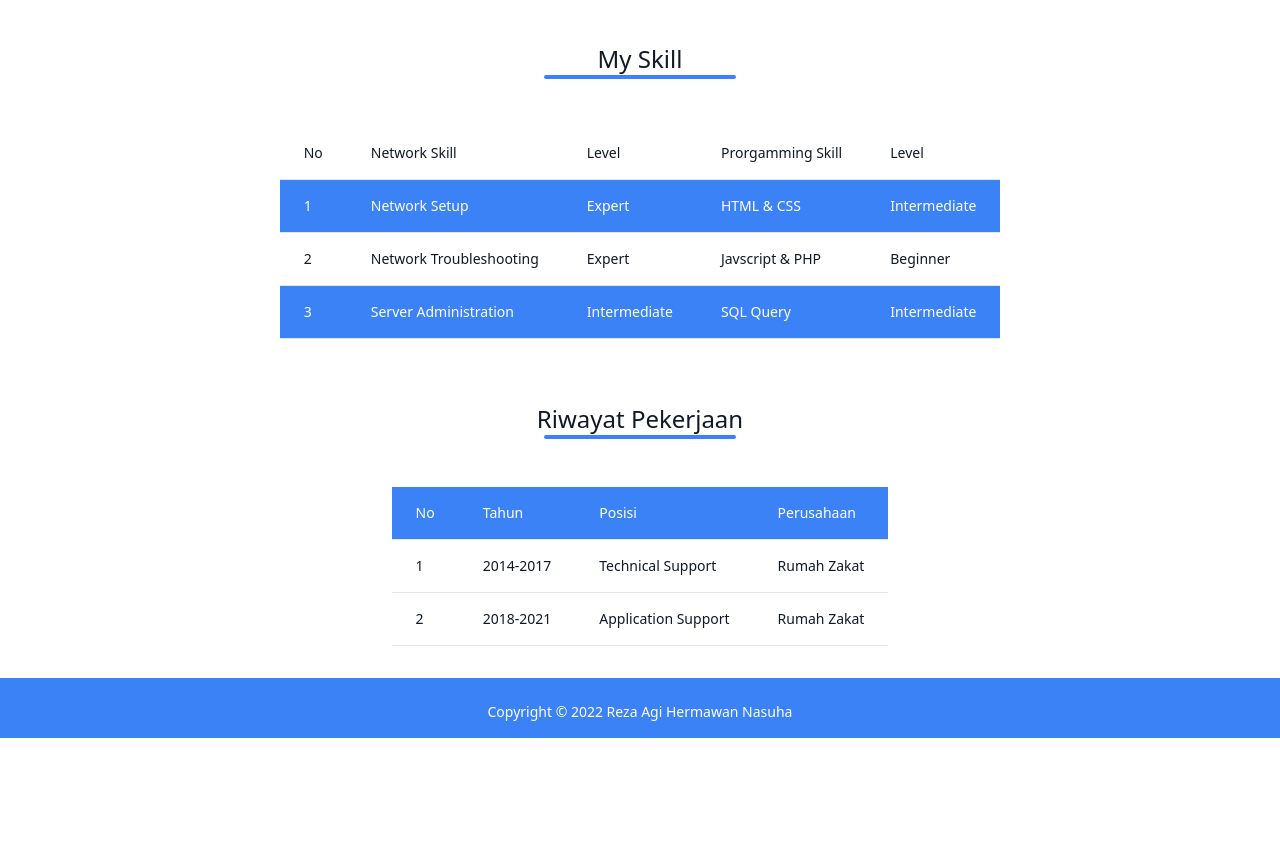
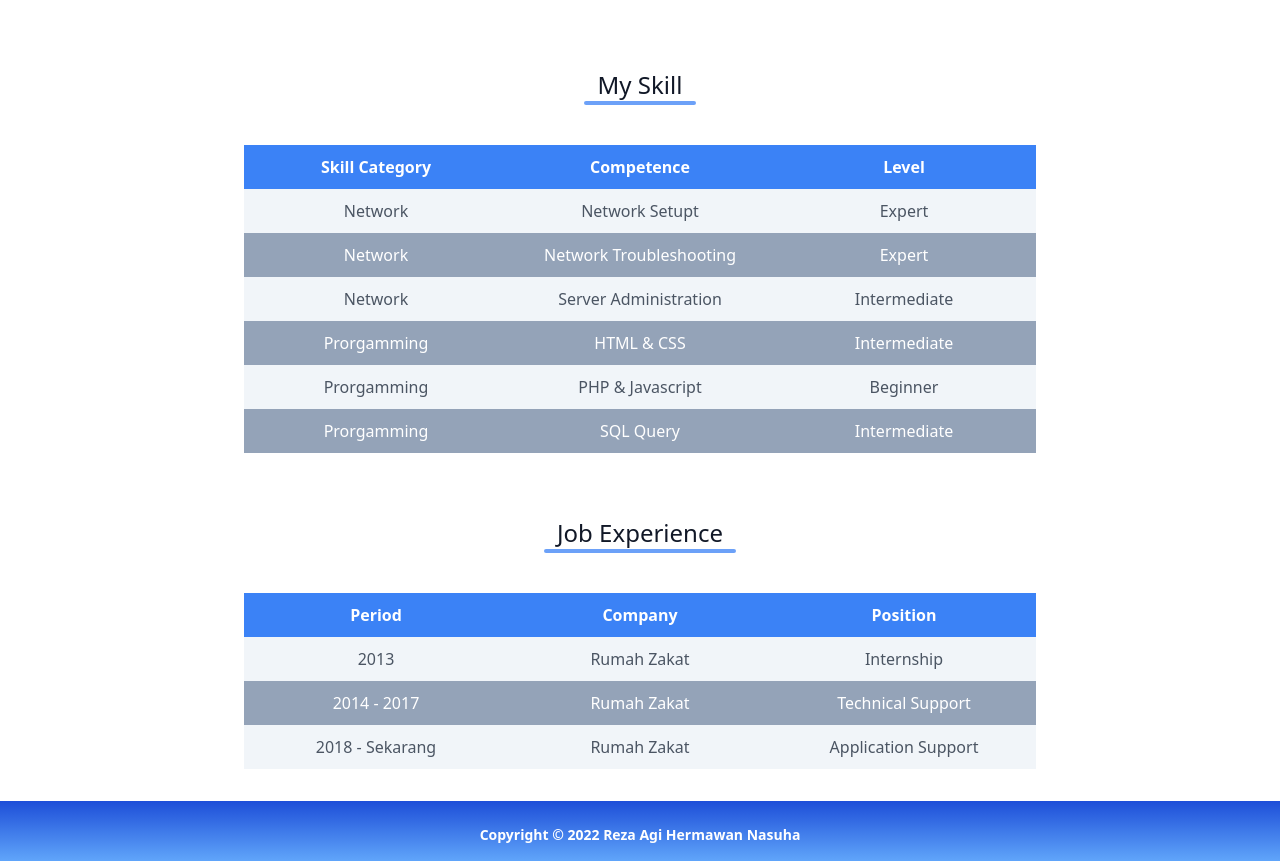
Before and after one commit to rezagi/wdp-class, a website: page src/index.html in a window 1280 px wide. Shown: the part 533-1394 px from the top of the page. Before the commit the page ends 1271 px from the top, so only its background shows below. Drawn offline with Linux system fonts and the light colour scheme.

Commit message:
:sparkles: Feature Update

```diff
--- a/src/index.html
+++ b/src/index.html
@@ -9,12 +9,12 @@
 
 <body>
 
-  <header class="text-gray-600 body-font bg-blue-600">
+  <header class="text-gray-600 body-font bg-gradient-to-b from-blue-700 to-blue-400">
     <div class="container mx-auto flex flex-wrap p-5 flex-col md:flex-row items-center">
       <nav class="flex lg:w-2/5 flex-wrap items-center text-base md:ml-auto bg text-white">
-        <a href="index.html" class="mr-5 hover:text-black">Home</a>
-        <a href="portofolio.html" class="mr-5 hover:text-black">Portofolio</a>
-        <a href="contact.html" class="mr-5 hover:text-black">Contact</a>
+        <a href="index.html" class="navMenu">Home</a>
+        <a href="portofolio.html" class="navMenu">Portofolio</a>
+        <a href="contact.html" class="navMenu">Contact</a>
       </nav>
     </div>
   </header>
@@ -22,11 +22,12 @@
   <section class="text-gray-600 body-font">
     <div class="container mx-auto flex px-5 py-10 items-center justify-center flex-col">
       <h1 class="title-font sm:text-4xl text-3xl mb-4 font-medium text-gray-900">Reza Agi Hermawan Nasuha</h1>
-      <div class="h-1 w-96 bg-blue-500 rounded"></div>
-      <p class="mb-8 leading-relaxed">(IT Support)</p>
+      <div class="line w-96"></div>
+      <p class="mb-8 font-light leading-relaxed">(IT Support)</p>
       <img class="lg:w-1/12 md:w-1/6 w-1/6 mb-10 object-cover object-center rounded-3xl" alt="hero"
         src="../images/profile.jpg">
-      <p class="mx-24 leading-relaxed text-justify">Hallo, saat ini saya adalah seorang IT Support disalah satu
+      <p class="leading-relaxed text-justify font-semilight md:mx-60">Hallo, saat ini saya adalah seorang IT Support
+        disalah satu
         Lembaga NGO terbesar di
         Indonesia. Sebagai IT
         Support saya bertugas menghandle permasalahan yang berkaitan dengan IT di perusahaan. Dalam rangka
@@ -37,158 +38,90 @@
     </div>
   </section>
 
-  <div class="container mx-auto flex px-5 py-8 items-center justify-center flex-col">
-    <h1 class="title-font sm:text-2xl text-xl font-medium text-gray-900">My Skill</h1>
-    <div class="h-1 w-48 bg-blue-500 rounded"></div>
-
-  </div>
   <section class="text-gray-600 body-font">
-    <div class="container mx-auto mb-4 flex px-5 py-2 items-center justify-center flex-col">
-      <div class="flex flex-col">
-        <div class="overflow-x-auto sm:-mx-6 lg:-mx-8">
-          <div class="py-2 inline-block min-w-full sm:px-6 lg:px-8">
-            <div class="overflow-hidden">
-              <table class="min-w-full">
-                <thead class="bg-white border-b">
-                  <tr>
-                    <th scope="col" class="text-sm font-medium text-gray-900 px-6 py-4 text-left">
-                      No
-                    </th>
-                    <th scope="col" class="text-sm font-medium text-gray-900 px-6 py-4 text-left">
-                      Network Skill
-                    </th>
-                    <th scope="col" class="text-sm font-medium text-gray-900 px-6 py-4 text-left">
-                      Level
-                    </th>
-                    <th scope="col" class="text-sm font-medium text-gray-900 px-6 py-4 text-left">
-                      Prorgamming Skill
-                    </th>
-                    <th scope="col" class="text-sm font-medium text-gray-900 px-6 py-4 text-left">
-                      Level
-                    </th>
-                  </tr>
-                </thead>
-                <tbody>
-                  <tr class="bg-blue-500 border-b">
-                    <td class="px-6 py-4 whitespace-nowrap text-sm font-medium text-white">1</td>
-                    <td class="text-sm text-white font-light px-6 py-4 whitespace-nowrap">
-                      Network Setup
-                    </td>
-                    <td class="text-sm text-white font-light px-6 py-4 whitespace-nowrap">
-                      Expert
-                    </td>
-                    <td class="text-sm text-white font-light px-6 py-4 whitespace-nowrap">
-                      HTML & CSS
-                    </td>
-                    <td class="text-sm text-white font-light px-6 py-4 whitespace-nowrap">
-                      Intermediate
-                    </td>
-                  </tr>
-                  <tr class="bg-white border-b">
-                    <td class="px-6 py-4 whitespace-nowrap text-sm font-medium text-gray-900">2</td>
-                    <td class="text-sm text-gray-900 font-light px-6 py-4 whitespace-nowrap">
-                      Network Troubleshooting
-                    </td>
-                    <td class="text-sm text-gray-900 font-light px-6 py-4 whitespace-nowrap">
-                      Expert
-                    </td>
-                    <td class="text-sm text-gray-900 font-light px-6 py-4 whitespace-nowrap">
-                      Javscript & PHP
-                    </td>
-                    <td class="text-sm text-gray-900 font-light px-6 py-4 whitespace-nowrap">
-                      Beginner
-                    </td>
-                  <tr class="bg-blue-500 border-b">
-                    <td class="px-6 py-4 whitespace-nowrap text-sm font-medium text-white">3</td>
-                    <td class="text-sm text-white font-light px-6 py-4 whitespace-nowrap">
-                      Server Administration
-                    </td>
-                    <td class="text-sm text-white font-light px-6 py-4 whitespace-nowrap">
-                      Intermediate
-                    </td>
-                    <td class="text-sm text-white font-light px-6 py-4 whitespace-nowrap">
-                      SQL Query
-                    </td>
-                    <td class="text-sm text-white font-light px-6 py-4 whitespace-nowrap">
-                      Intermediate
-                    </td>
-                  </tr>
-                </tbody>
-              </table>
-            </div>
-          </div>
-        </div>
+    <div class="mx-auto flex px-5 py-8 items-center justify-center flex-col">
+      <h1 class="title-font sm:text-2xl text-xl font-medium text-gray-900">My Skill</h1>
+      <div class="line w-28"></div>
+      <div class="flex flex-wrap mt-10 md:mx-56">
+        <table class="table-fixed w-full text-center" cellpadding="10">
+          <tr class="bg-blue-500 text-white whitespace-nowrap">
+            <th>Skill Category</th>
+            <th>Competence</th>
+            <th>Level</th>
+          </tr>
+          <tr class="bg-slate-100 whitespace-nowrap">
+            <td>Network</td>
+            <td>Network Setupt</td>
+            <td>Expert</td>
+          </tr>
+          <tr class="bg-slate-400 text-white whitespace-nowrap">
+            <td>Network</td>
+            <td>Network Troubleshooting</td>
+            <td>Expert</td>
+          </tr>
+          <tr class="bg-slate-100 whitespace-nowrap">
+            <td>Network</td>
+            <td>Server Administration</td>
+            <td>Intermediate</td>
+          </tr>
+          <tr class="bg-slate-400 text-white whitespace-nowrap">
+            <td>Prorgamming</td>
+            <td>HTML & CSS</td>
+            <td>Intermediate</td>
+          </tr>
+          <tr class="bg-slate-100 whitespace-nowrap">
+            <td>Prorgamming</td>
+            <td>PHP & Javascript</td>
+            <td>Beginner</td>
+          </tr>
+          <tr class="bg-slate-400 text-white whitespace-nowrap">
+            <td>Prorgamming</td>
+            <td>SQL Query</td>
+            <td>Intermediate</td>
+          </tr>
+        </table>
       </div>
-
-    </div>
-  </section>
-
-  <div class="container mx-auto flex px-5 py-8 items-center justify-center flex-col">
-    <h1 class="title-font sm:text-2xl text-xl font-medium text-gray-900">Riwayat Pekerjaan</h1>
-    <div class="h-1 w-48 bg-blue-500 rounded"></div>
-  </div>
-  <section class="text-gray-600 body-font">
-    <div class="container mx-auto mb-4 flex px-5 py-2 items-center justify-center flex-col">
-      <div class="flex flex-col">
-        <div class="overflow-x-auto sm:-mx-6 lg:-mx-8">
-          <div class="py-2 inline-block min-w-full sm:px-6 lg:px-8">
-            <div class="overflow-hidden">
-              <table class="min-w-full">
-                <thead class="bg-blue-500 border-b">
-                  <tr>
-                    <th scope="col" class="text-sm font-medium text-white px-6 py-4 text-left">
-                      No
-                    </th>
-                    <th scope="col" class="text-sm font-medium text-white px-6 py-4 text-left">
-                      Tahun
-                    </th>
-                    <th scope="col" class="text-sm font-medium text-white px-6 py-4 text-left">
-                      Posisi
-                    </th>
-                    <th scope="col" class="text-sm font-medium text-white px-6 py-4 text-left">
-                      Perusahaan
-                    </th>
-                  </tr>
-                </thead>
-                <tbody>
-                  <tr class="bg-white border-b">
-                    <td class="px-6 py-4 whitespace-nowrap text-sm font-medium text-gray-900">1</td>
-                    <td class="text-sm text-gray-900 font-light px-6 py-4 whitespace-nowrap">
-                      2014-2017
-                    </td>
-                    <td class="text-sm text-gray-900 font-light px-6 py-4 whitespace-nowrap">
-                      Technical Support
-                    </td>
-                    <td class="text-sm text-gray-900 font-light px-6 py-4 whitespace-nowrap">
-                      Rumah Zakat
-                    </td>
-                  </tr>
-                  <tr class="bg-white border-b">
-                    <td class="px-6 py-4 whitespace-nowrap text-sm font-medium text-gray-900">2</td>
-                    <td class="text-sm text-gray-900 font-light px-6 py-4 whitespace-nowrap">
-                      2018-2021
-                    </td>
-                    <td class="text-sm text-gray-900 font-light px-6 py-4 whitespace-nowrap">
-                      Application Support
-                    </td>
-                    <td class="text-sm text-gray-900 font-light px-6 py-4 whitespace-nowrap">
-                      Rumah Zakat
-                  <tr class="bg-blue-500 border-b">
-                </tbody>
-              </table>
-            </div>
-          </div>
-        </div>
-      </div>
-
     </div>
   </section>
 
 
-  <footer class="bg-white" aria-labelledby="footer-heading">
-    <div class="px-4 py-4 mx-auto bg-blue-500">
+  <section class="text-gray-600 body-font">
+    <div class="mx-auto flex px-5 py-8 items-center justify-center flex-col">
+      <h1 class="title-font sm:text-2xl text-xl font-medium text-gray-900">Job Experience</h1>
+      <div class="line w-48"></div>
+      <div class="flex flex-wrap mt-10 md:mx-56">
+        <table class="table-fixed w-full text-center" cellpadding="10">
+          <tr class="bg-blue-500 text-white whitespace-nowrap">
+            <th>Period</th>
+            <th>Company</th>
+            <th>Position</th>
+          </tr>
+          <tr class="bg-slate-100 whitespace-nowrap">
+            <td>2013</td>
+            <td>Rumah Zakat</td>
+            <td>Internship</td>
+          </tr>
+          <tr class="bg-slate-400 text-white whitespace-nowrap">
+            <td>2014 - 2017</td>
+            <td>Rumah Zakat</td>
+            <td>Technical Support</td>
+          </tr>
+          <tr class="bg-slate-100 whitespace-nowrap">
+            <td>2018 - Sekarang</td>
+            <td>Rumah Zakat</td>
+            <td>Application Support</td>
+          </tr>
+        </table>
+      </div>
+    </div>
+  </section>
+
+
+
+  <footer class="bg-white " aria-labelledby="footer-heading">
+    <div class="w-full px-4 py-4 mx-auto bg-gradient-to-b from-blue-700 to-blue-400">
       <div class="flex flex-wrap items-baseline lg:justify-center">
-        <span class="mt-2 text-sm text-white"> Copyright © 2022 Reza Agi Hermawan Nasuha </span>
+        <span class="mt-2 text-sm text-white font-bold"> Copyright © 2022 Reza Agi Hermawan Nasuha </span>
       </div>
     </div>
   </footer>
--- a/src/input.css
+++ b/src/input.css
@@ -1,3 +1,14 @@
 @tailwind base;
 @tailwind components;
 @tailwind utilities;
+
+.fieldContact {
+    @apply w-full px-3 py-2 placeholder-gray-400 border rounded-md focus:outline-none focus:ring focus:ring-white
+}
+
+.navMenu {
+    @apply mr-5 hover:text-black hover:text-xl }
+
+.line {
+    @apply h-1 bg-blue-500 opacity-75 my-0 py-0 rounded
+}
```
Also changed, not shown: src/contact.html (+56 -39 lines), src/portofolio.html (+54 -38 lines), dist/output.css, images/clients.png, images/clients2.png, images/clients3.png.
